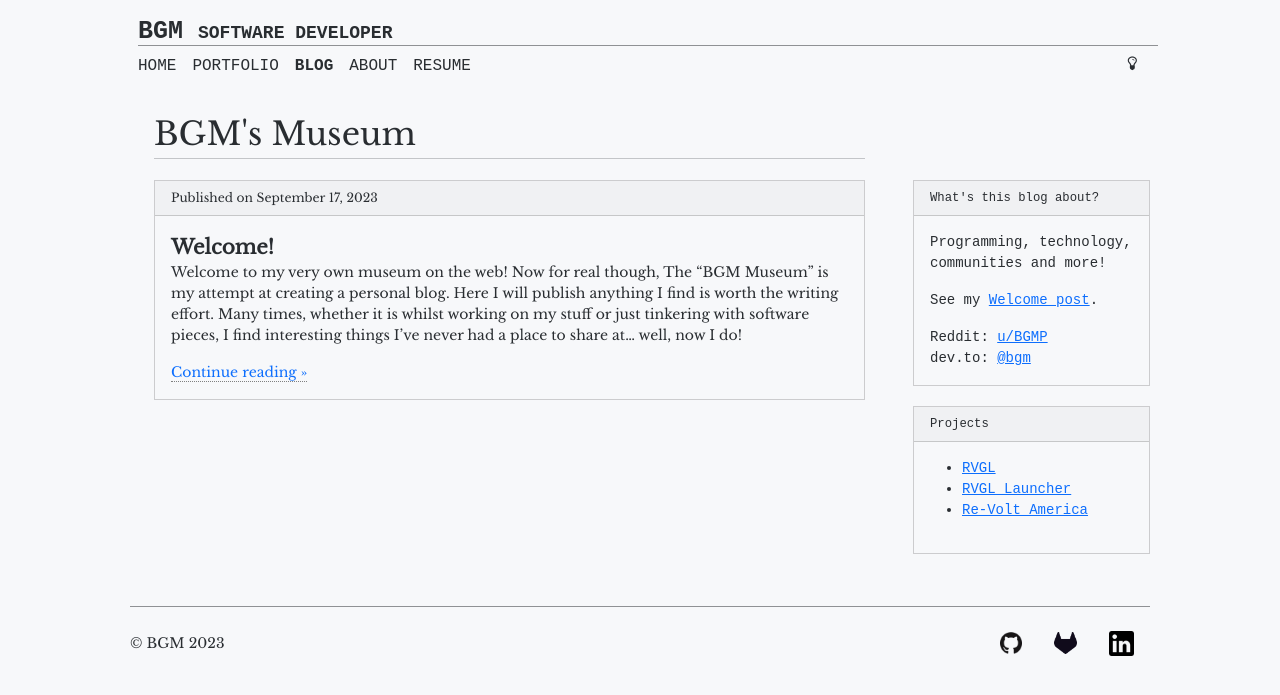
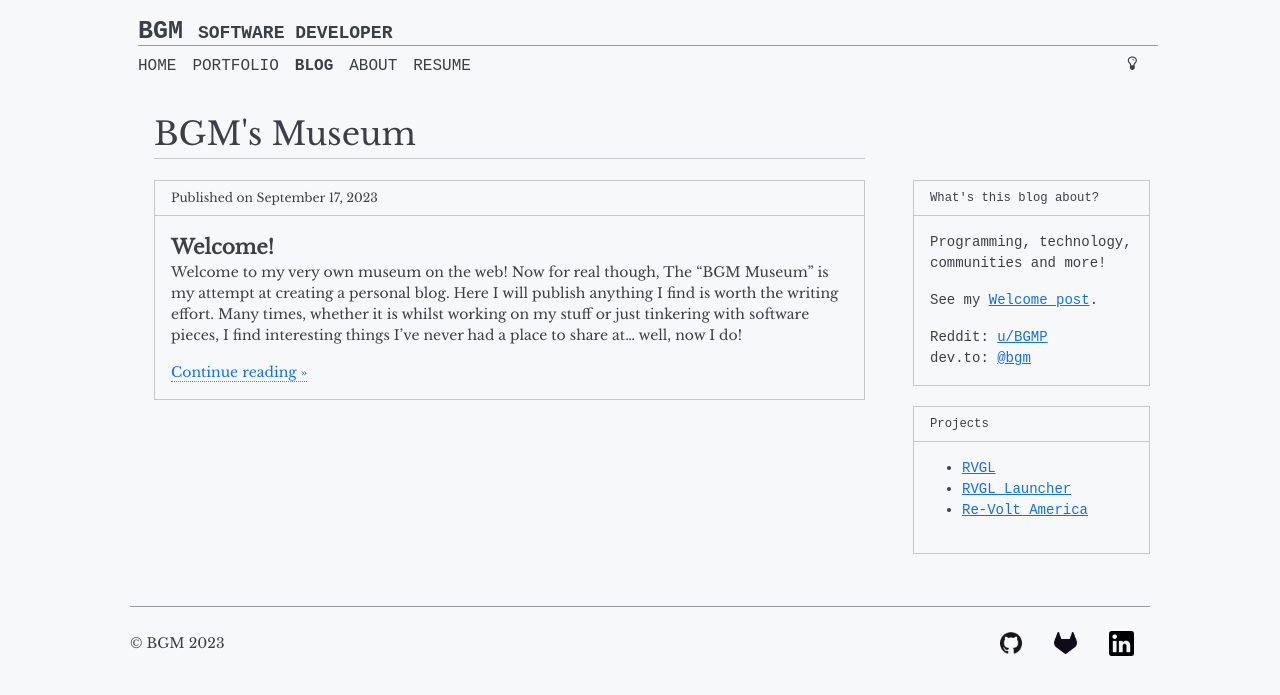
Before and after one commit to BGMP/bgm.dev, a Jekyll site: the page built from blog/index.html, in a window 1280 px wide. Shown: the top 695 px of the page. Built offline with Jekyll 4.4.1, drawn with Linux system fonts in a browser that asks for light colours; nearby versions of some CDN libraries; the list of posts is cut into pages by our own code.

Commit message:
Fix colour theme inconsistencies

```diff
--- a/assets/css/_blog.scss
+++ b/assets/css/_blog.scss
@@ -51,12 +51,12 @@
     --bs-card-spacer-x: 1rem;
     --bs-card-title-spacer-y: 0.5rem;
     --bs-card-border-width: var(--bs-border-width);
-    --bs-card-border-color: var(--bs-border-color-translucent);
+    --bs-card-border-color: var(--color-border);
     --bs-card-border-radius: var(--bs-border-radius);
     --bs-card-inner-border-radius: calc(var(--bs-border-radius) - (var(--bs-border-width)));
     --bs-card-cap-padding-y: 0.5rem;
     --bs-card-cap-padding-x: 1rem;
-    --bs-card-bg: var(--bs-body-bg);
+    --bs-card-bg: var(--color-background-dim);
     --bs-card-img-overlay-padding: 1rem;
     --bs-card-group-margin: 0.75rem;
 
@@ -76,8 +76,8 @@
   .card-header {
     padding: var(--bs-card-cap-padding-y) var(--bs-card-cap-padding-x);
     margin-bottom: 0;
-    color: var(--bs-card-cap-color);
-    background-color: var(--bs-card-cap-bg);
+    color: var(--color-text);
+    background-color: var(--color-background-dim);
     border-bottom: var(--bs-card-border-width) solid var(--bs-card-border-color);
   }
 
--- a/assets/css/_nav.scss
+++ b/assets/css/_nav.scss
@@ -35,7 +35,7 @@
     line-height: 1;
     color: transparent;
     background-color: transparent;
-    border: var(--bs-border-width) solid var(--color-text);
+    border: var(--bs-border-width) solid var(--color-border);
     border-radius: 0;
     transition: var(--bs-navbar-toggler-transition);
     margin-top: 10px;
--- a/assets/css/application.scss
+++ b/assets/css/application.scss
@@ -28,13 +28,17 @@
 }
 
 :root {
-  --color-text: #292D31;
+  --color-text: #3b3f48;
   --color-background: #f7f8fa;
+  --color-background-dim: #F7F8FA;
+  --color-border: #c6c7c8;
 }
 
 .dark-theme {
   --color-text: #ADBAC7;
-  --color-background: #0F111A;
+  --color-background: #0f111a;
+  --color-background-dim: #1a1b2f;
+  --color-border: #929292;
 
   a {
     color: #809fff;
```
